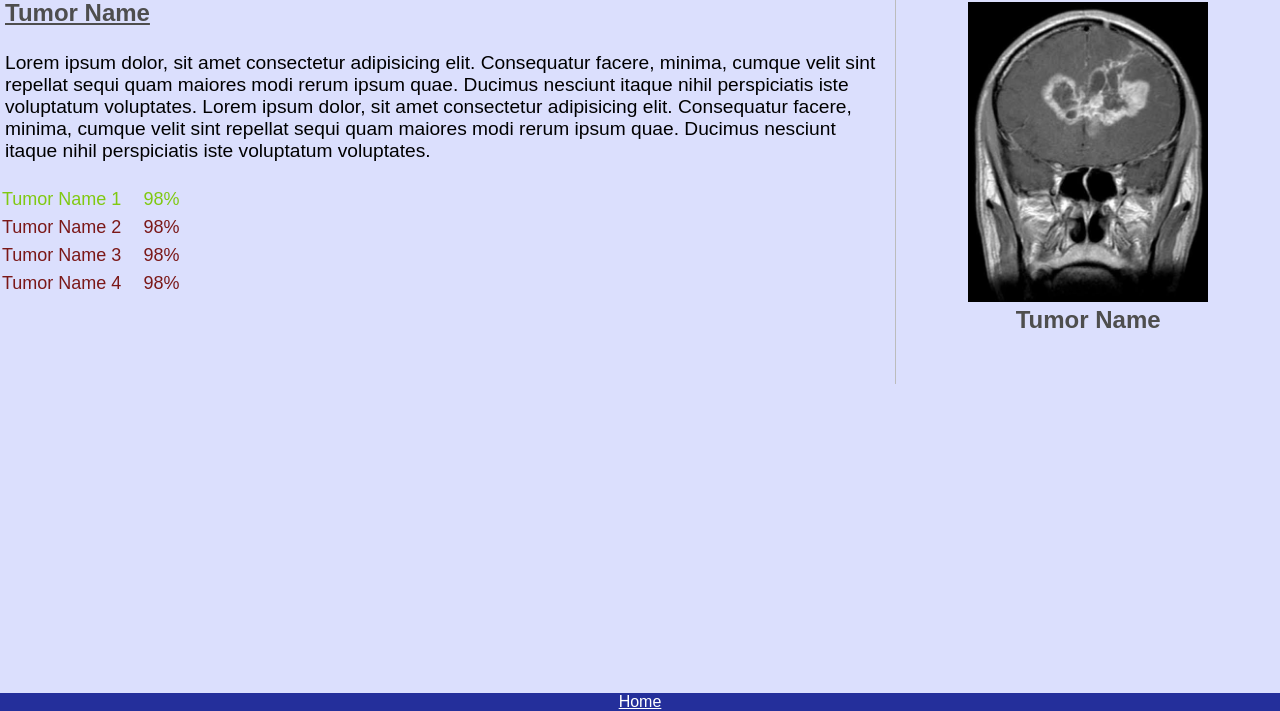
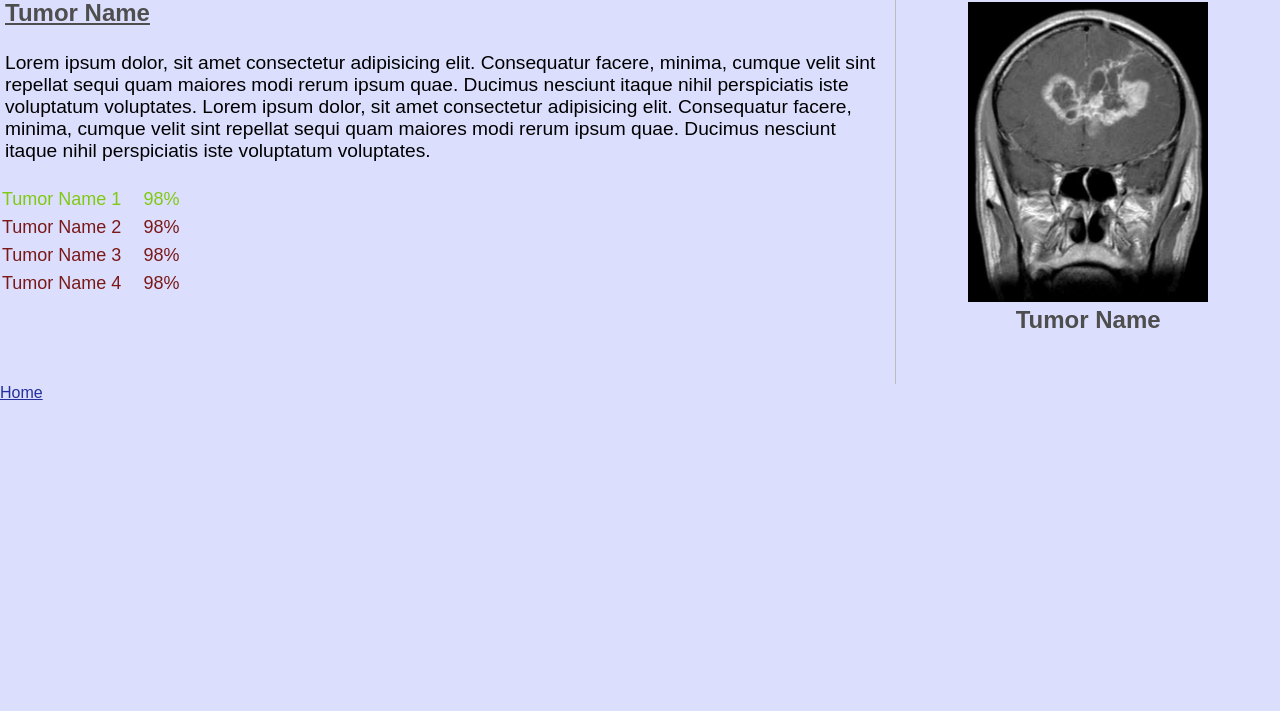
Before and after one commit to SobyDamn/brain-tumor-detector, a Flask app: page /result in a window 1280 px wide. Shown: the part 89-800 px from the top of the page. Run offline with Flask 2, Linux system fonts and the light colour scheme.

Commit message:
added back button

```diff
--- a/static/style_res.css
+++ b/static/style_res.css
@@ -79,7 +79,7 @@ table {
     color: rgb(123, 24, 24);
 }
 
-.footer {
+/* .footer {
 
     position: fixed;
     left: 0;
@@ -87,4 +87,4 @@ table {
     width: 100%;
     background-color: #242F9B;
     text-align: center;
-}
+} */
--- a/templates/result.html
+++ b/templates/result.html
@@ -67,13 +67,13 @@
         </div>
     </div>
 
-    <div class="footer">
-        <!-- <button href="../">Home</button> -->
-        <a href="../" style="background: none; color:white">Home</a>
-    </div>
+    <!-- <div class="footer"> -->
+    <!-- <button href="../">Home</button> -->
+    <!-- <a href="../" style="background: none; color:white">Home</a> -->
+    <!-- </div>  -->
 
 
-
+    <a href="../" style="background: none; color:#242F9B">Home</a>
 
 
 
```
